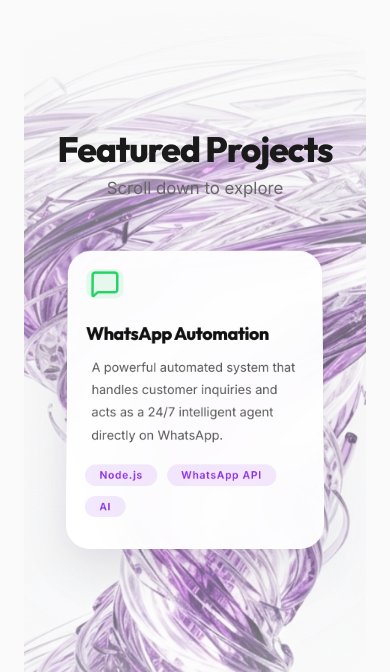
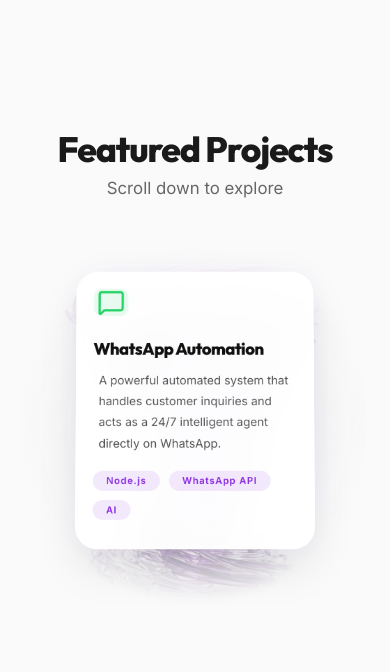
Before and after one commit to workbinodshaw-design/binodsite, a React (Vite) app: page /portfolio in a window 390 px wide. Shown: the part 2392-3064 px from the top of the page. Built offline with nearby package versions, Linux system fonts and the light colour scheme; no server answers.

Commit message:
fix(mobile): scale down tornado image and reduce 3D rotation radius

```diff
--- a/src/pages/PortfolioPage.jsx
+++ b/src/pages/PortfolioPage.jsx
@@ -173,7 +173,7 @@ const PortfolioPage = () => {
             <div style={{
               position: 'absolute', top: '50%', left: '50%',
               transform: `translate(-50%, -50%) scale(${1 + Math.sin(progress * Math.PI) * 0.05})`,
-              width: '1200px', height: '1200px',
+              width: isMobile ? '500px' : '1200px', height: isMobile ? '500px' : '1200px',
               transition: 'transform 0.1s ease-out',
               zIndex: -1,
               opacity: 0.6,
@@ -199,7 +199,7 @@ const PortfolioPage = () => {
               const angle = clampedDelta * -90;
               const translateY = clampedDelta * -45;
               const isMobile = windowWidth < 768;
-              const radius = isMobile ? 300 : 600;
+              const radius = isMobile ? 180 : 600;
 
               // Fade out entirely before turning around
               const opacity = Math.max(0, 1 - Math.abs(clampedDelta) * 0.65);
```
